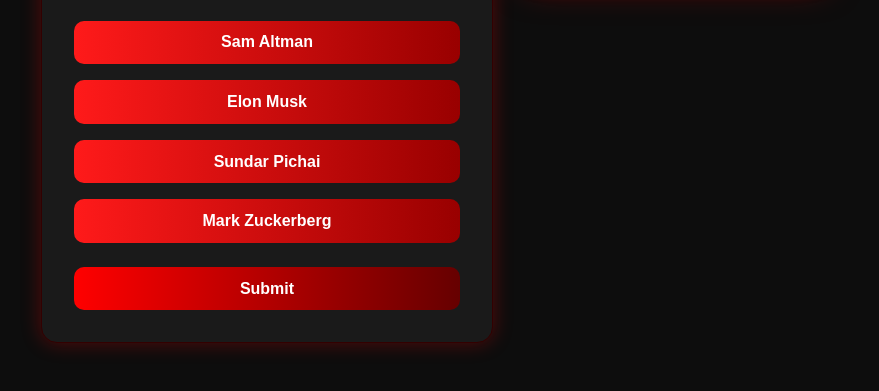
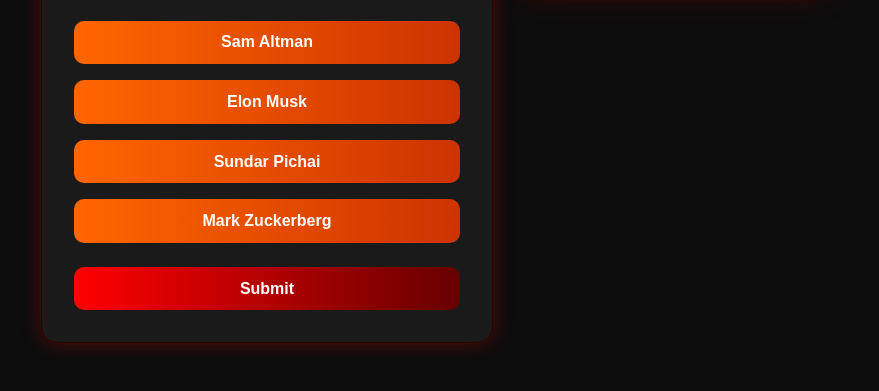
Before and after one commit to BeastcraftGaming/KDAG-WEB-25ME10163-KashyapTandel, a plain HTML site: page index.html in a window 1280 px wide. Shown: the part 291-682 px from the top of the page, without its empty margins (207-1086 px from the left). Drawn offline with Linux system fonts and the light colour scheme.

Commit message:
change-options-color

```diff
--- a/styles.css
+++ b/styles.css
@@ -72,7 +72,7 @@ body {
 }
 
 .buttons {
-  background: linear-gradient(90deg, #ff1a1a, #990000);
+  background: linear-gradient(90deg, #ff6600, #cc3300);
   color: #fff;
   border: none;
   padding: 0.8rem;
@@ -84,7 +84,7 @@ body {
 }
 
 .buttons:hover {
-  background: linear-gradient(90deg, #990000, #ff1a1a);
+  background: linear-gradient(90deg, #cc3300, #ff6600);
   box-shadow: 0 0 10px #ff1a1a, 0 0 20px #990000;
 }
 
```
